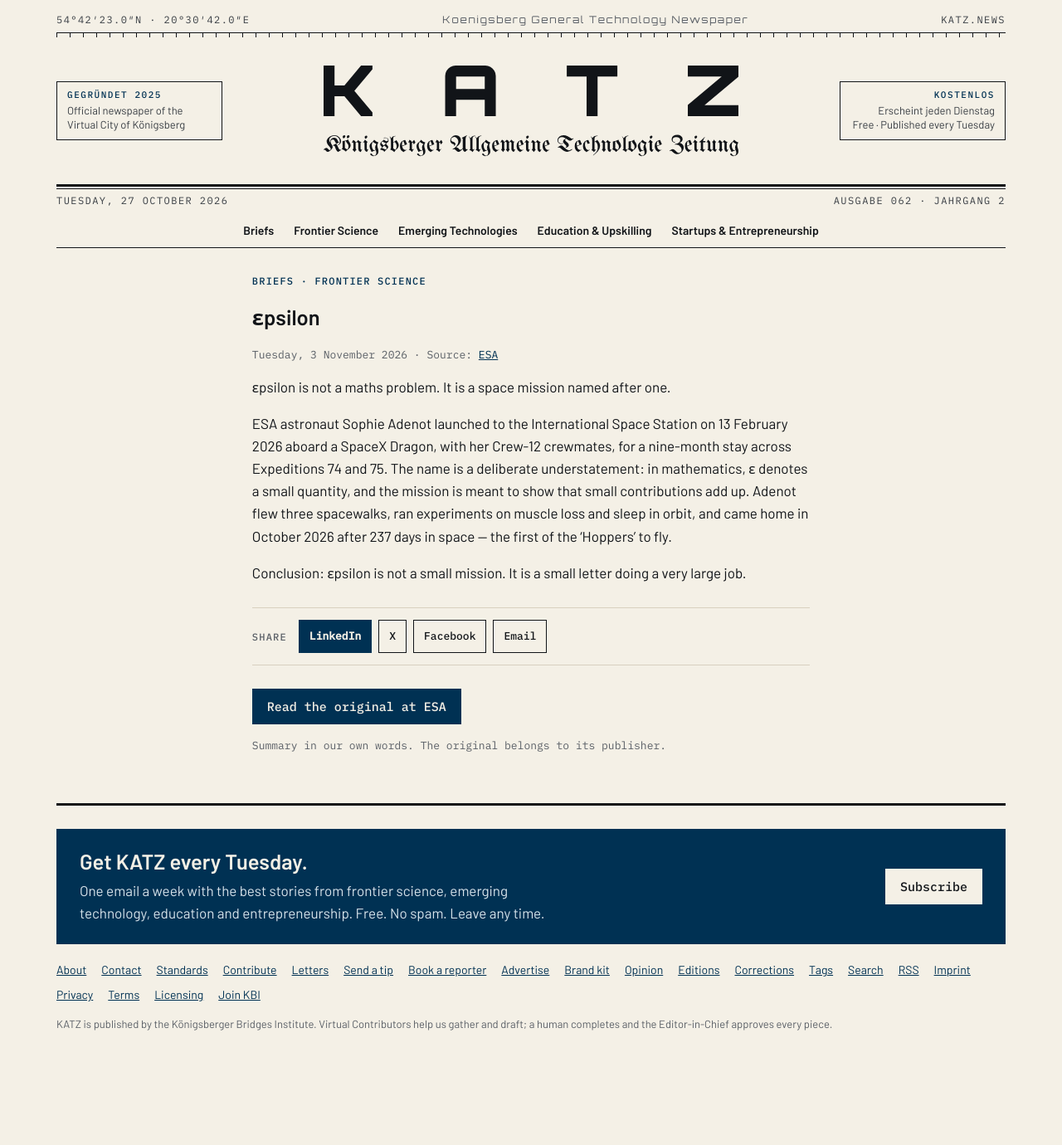
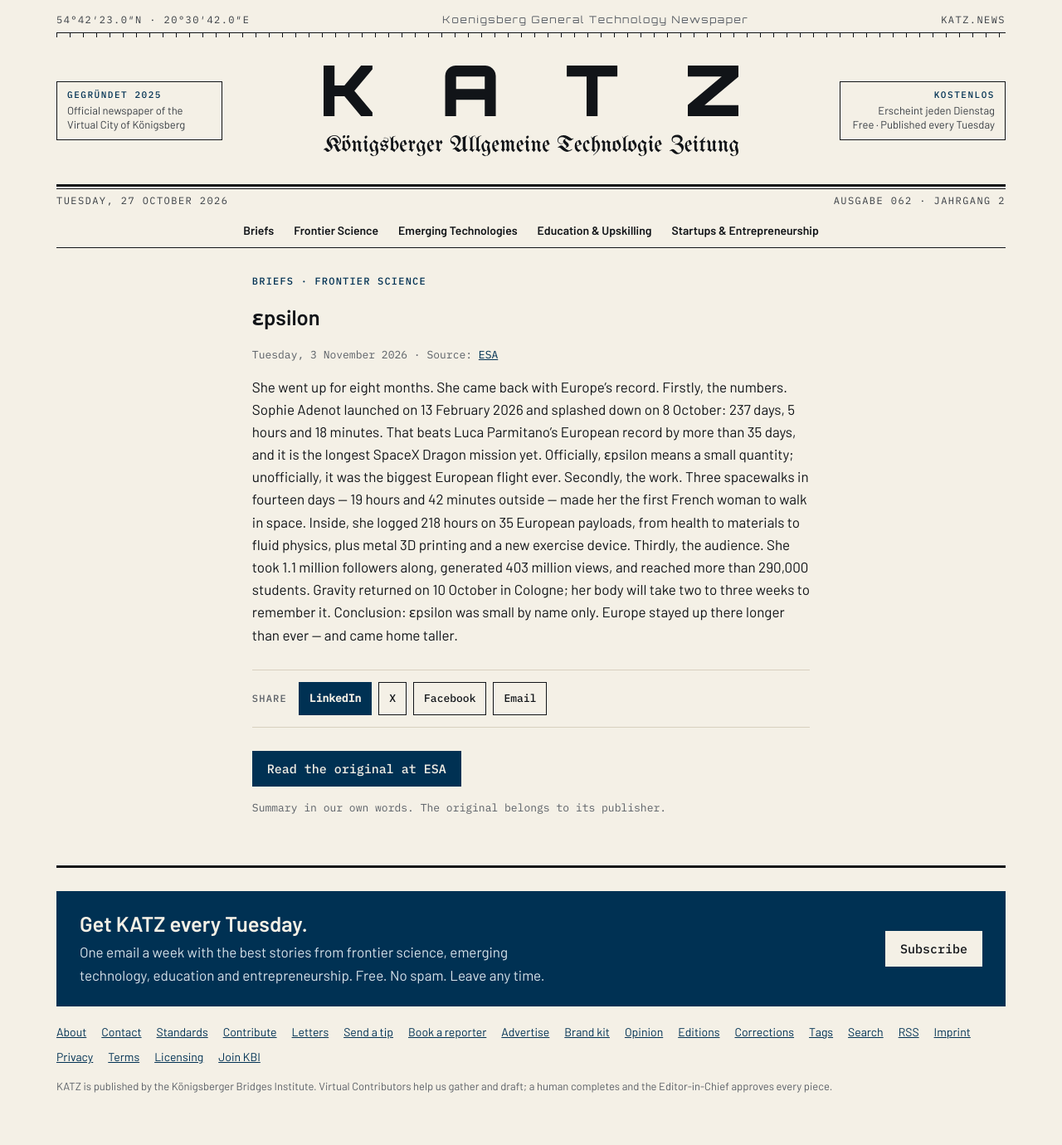
Before and after one commit to katz-news/katz.news, a Jekyll site: the page built from _posts/briefs/2026-11-04-psilon.md, in a window 1280 px wide. Shown: the whole page at 83% size. Built offline with Jekyll 4.4.1, drawn with Linux system fonts in a browser that asks for light colours; before the commit the page ends 1306 px from its top, so only the background shows below that.

Commit message:
Publish 2026-11-05

```diff
--- a/_data/build.yml
+++ b/_data/build.yml
@@ -1 +1 @@
-published_at: 2026-11-05T12:06:32Z
+published_at: 2026-11-05T12:07:20Z
--- a/_posts/briefs/2026-11-04-psilon.md
+++ b/_posts/briefs/2026-11-04-psilon.md
@@ -4,10 +4,6 @@ title: εpsilon
 date: 2026-11-03
 section: science
 source_name: ESA
-source_url: https://www.esa.int/Science_Exploration/Human_and_Robotic_Exploration/epsilon
+source_url: https://www.esa.int/Science_Exploration/Human_and_Robotic_Exploration/epsilon/ESA_astronaut_Sophie_Adenot_returns_from_her_first_mission_to_the_International_Space_Station
 ---
-εpsilon is not a maths problem. It is a space mission named after one.
-
-ESA astronaut Sophie Adenot launched to the International Space Station on 13 February 2026 aboard a SpaceX Dragon, with her Crew-12 crewmates, for a nine-month stay across Expeditions 74 and 75. The name is a deliberate understatement: in mathematics, ε denotes a small quantity, and the mission is meant to show that small contributions add up. Adenot flew three spacewalks, ran experiments on muscle loss and sleep in orbit, and came home in October 2026 after 237 days in space — the first of the 'Hoppers' to fly.
-
-Conclusion: εpsilon is not a small mission. It is a small letter doing a very large job.
+She went up for eight months. She came back with Europe's record. Firstly, the numbers. Sophie Adenot launched on 13 February 2026 and splashed down on 8 October: 237 days, 5 hours and 18 minutes. That beats Luca Parmitano's European record by more than 35 days, and it is the longest SpaceX Dragon mission yet. Officially, εpsilon means a small quantity; unofficially, it was the biggest European flight ever. Secondly, the work. Three spacewalks in fourteen days — 19 hours and 42 minutes outside — made her the first French woman to walk in space. Inside, she logged 218 hours on 35 European payloads, from health to materials to fluid physics, plus metal 3D printing and a new exercise device. Thirdly, the audience. She took 1.1 million followers along, generated 403 million views, and reached more than 290,000 students. Gravity returned on 10 October in Cologne; her body will take two to three weeks to remember it. Conclusion: εpsilon was small by name only. Europe stayed up there longer than ever — and came home taller.
```
